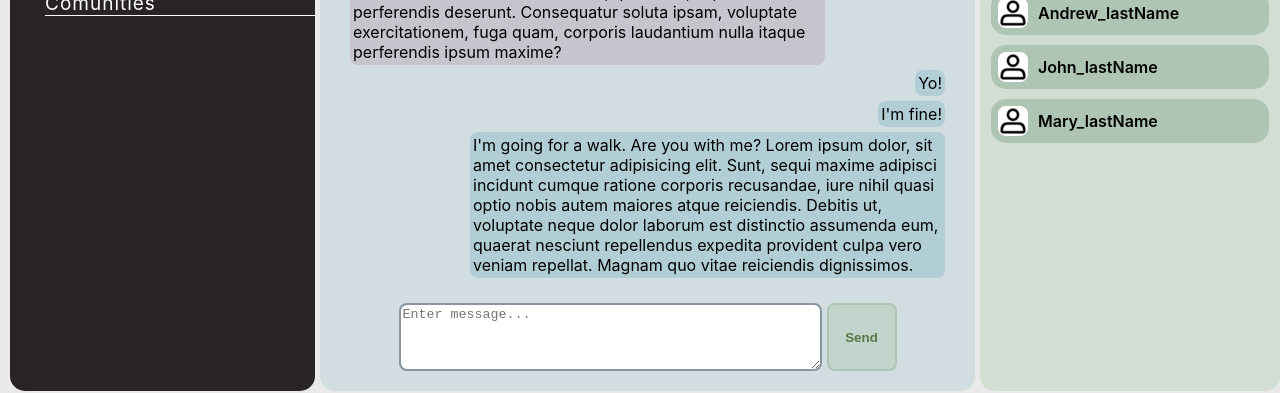
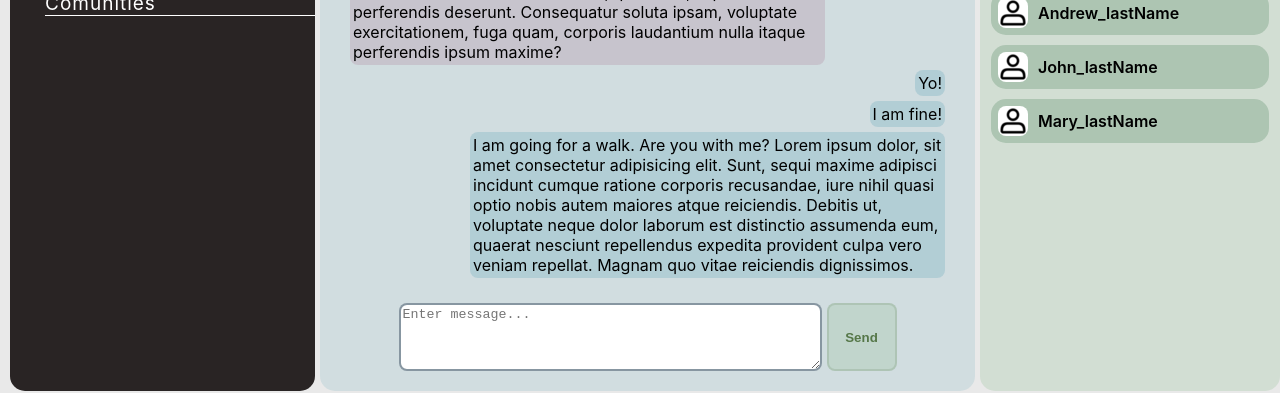
Before and after one commit to nym-tmn/react_project_social_network, a React (Create React App) app: page /dialogs in a window 1280 px wide. Shown: the part 313-706 px from the top of the page. Built offline with nearby package versions, Linux system fonts and the light colour scheme.

Commit message:
Add props for MessageFromMe

```diff
--- a/src/components/Dialogs/Messages/Message_from_me/Message_from_me.jsx
+++ b/src/components/Dialogs/Messages/Message_from_me/Message_from_me.jsx
@@ -5,10 +5,8 @@ import classes from './Message_from_me.module.css';
 
 const MessageFromMe = (props) => {
 	return (
-		<div className={classes.messagesFromMe}>
-			<div><span className={`${classes.message} ${classes.fromMe}`}>Yo!</span></div>
-			<div><span className={`${classes.message} ${classes.fromMe}`}>I'm fine!</span></div>
-			<div><span className={`${classes.message} ${classes.fromMe}`}>I'm going for a walk. Are you with me? Lorem ipsum dolor, sit amet consectetur adipisicing elit. Sunt, sequi maxime adipisci incidunt cumque ratione corporis recusandae, iure nihil quasi optio nobis autem maiores atque reiciendis. Debitis ut, voluptate neque dolor laborum est distinctio assumenda eum, quaerat nesciunt repellendus expedita provident culpa vero veniam repellat. Magnam quo vitae reiciendis dignissimos.</span></div>
+		<div className={classes.messageFromMe}>
+			<div><span className={classes.message}>{props.message}</span></div>
 		</div>
 	);
 }
--- a/src/components/Dialogs/Messages/Message_from_me/Message_from_me.module.css
+++ b/src/components/Dialogs/Messages/Message_from_me/Message_from_me.module.css
@@ -1,13 +1,7 @@
-.messagesFromMe {
-	grid-area: messagesFromMe;
+.messageFromMe {
 	justify-self: end;
 	text-align: right;
 	padding: 0px 0px 0px 120px;
-	margin: 0px 0px 20px 0px;
-}
-
-.fromMe {
-	background-color: rgba(43, 139, 163, 0.190);
 }
 
 .message {
@@ -16,4 +10,5 @@
 	margin: 0px 0px 5px 0px;
 	border-radius: 8px;
 	text-align: left;
+	background-color: rgba(43, 139, 163, 0.190);
 }
--- a/src/components/Dialogs/Messages/Messages.jsx
+++ b/src/components/Dialogs/Messages/Messages.jsx
@@ -14,7 +14,11 @@ const Messages = (props) => {
 				<MessageToMe message='How are you?' />
 				<MessageToMe message='What are you doing? Lorem ipsum dolor sit amet consectetur adipisicing elit. Culpa molestias odit fugiat facere id quae voluptatem voluptatibus ullam repudiandae recusandae, praesentium numquam voluptas quisquam sed ducimus amet dolorem architecto soluta eveniet, quasi eos, sapiente perferendis deserunt. Consequatur soluta ipsam, voluptate exercitationem, fuga quam, corporis laudantium nulla itaque perferendis ipsum maxime?' />
 			</div>
-			<MessageFromMe />
+			<div className={classes.messagesFromMe}>
+				<MessageFromMe message='Yo!' />
+				<MessageFromMe message='I am fine!' />
+				<MessageFromMe message='I am going for a walk. Are you with me? Lorem ipsum dolor, sit amet consectetur adipisicing elit. Sunt, sequi maxime adipisci incidunt cumque ratione corporis recusandae, iure nihil quasi optio nobis autem maiores atque reiciendis. Debitis ut, voluptate neque dolor laborum est distinctio assumenda eum, quaerat nesciunt repellendus expedita provident culpa vero veniam repellat. Magnam quo vitae reiciendis dignissimos.' />
+			</div>
 			<SendMessages />
 		</div>
 	);
--- a/src/components/Dialogs/Messages/Messages.module.css
+++ b/src/components/Dialogs/Messages/Messages.module.css
@@ -14,3 +14,8 @@
 .messagesToMe {
 	grid-area: messagesToMe;
 }
+
+.messagesFromMe {
+	grid-area: messagesFromMe;
+	margin: 0px 0px 20px 0px;
+}
```
